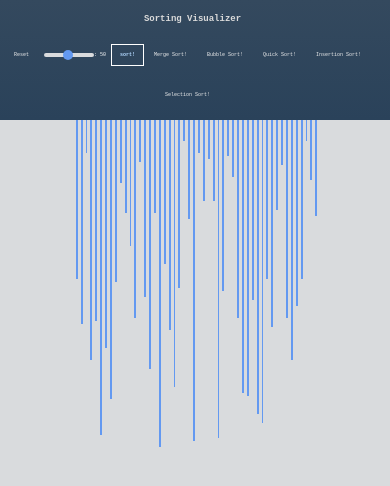
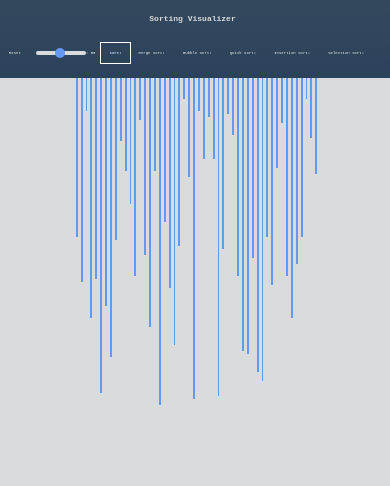
Before and after one commit to sandeeptottadi/Sorting-Visualizer, a React (Create React App) app: page / in a window 390 px wide. Shown: the top 486 px of the page. Built offline with nearby package versions, Linux system fonts and the light colour scheme.

Commit message:
new commit

```diff
--- a/src/App.css
+++ b/src/App.css
@@ -201,11 +201,11 @@ input[type="range"]::-webkit-slider-runnable-track {
 
 @media (max-width: 460px) {
   .title {
-    font-size: 9px;
+    font-size: 8px;
     padding: 8px;
   }
   .nav {
-    font-size: 5px;
+    font-size: 4px;
   }
   .sort {
     margin: 5px;
@@ -216,7 +216,7 @@ input[type="range"]::-webkit-slider-runnable-track {
     width: 50px;
   }
   .nav-element:not(.sort) {
-    margin-left: 5px;
+    margin-left: 3px;
   }
   input[type="range"]::-webkit-slider-thumb {
     height: 10px;
```
